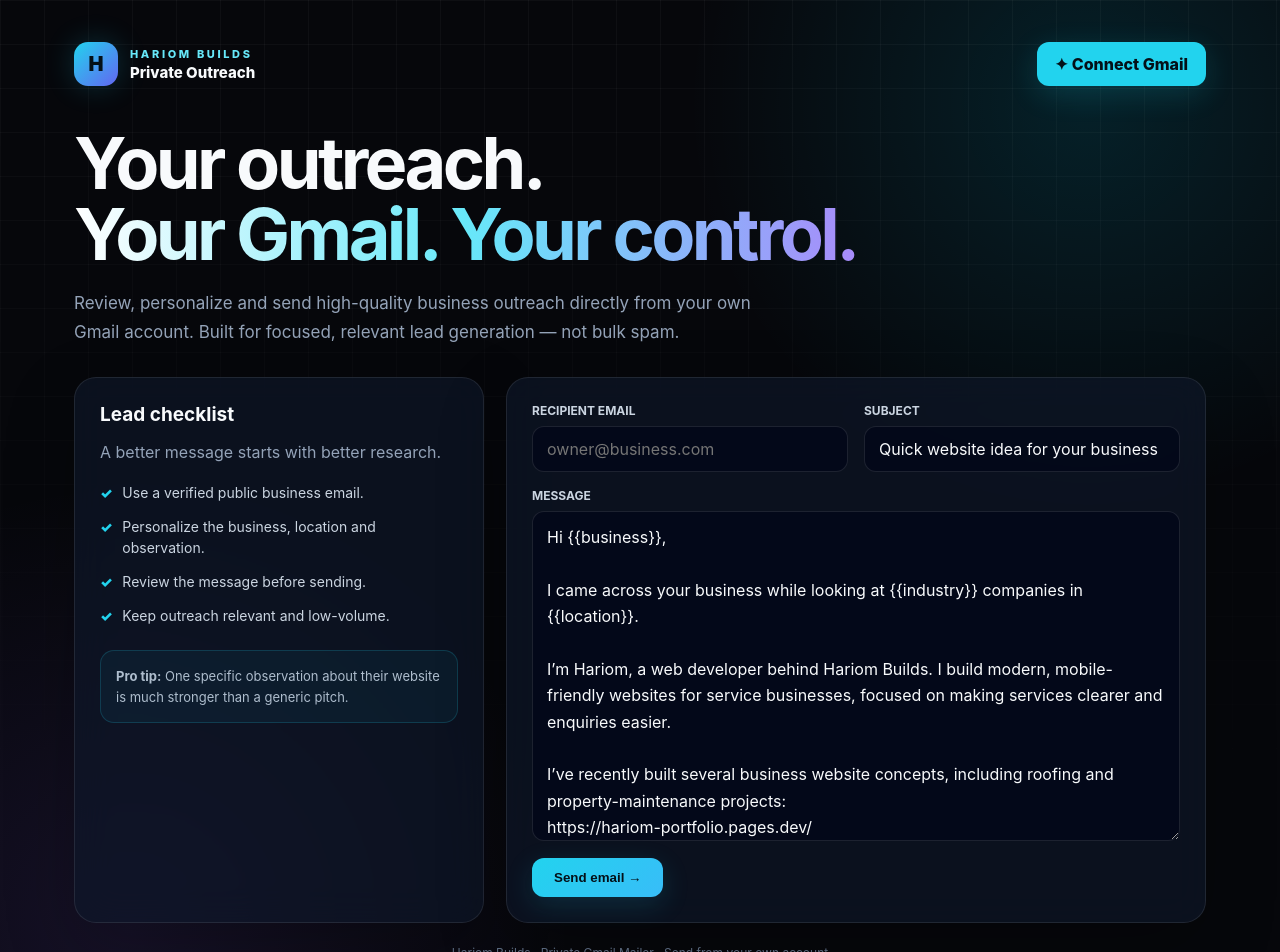
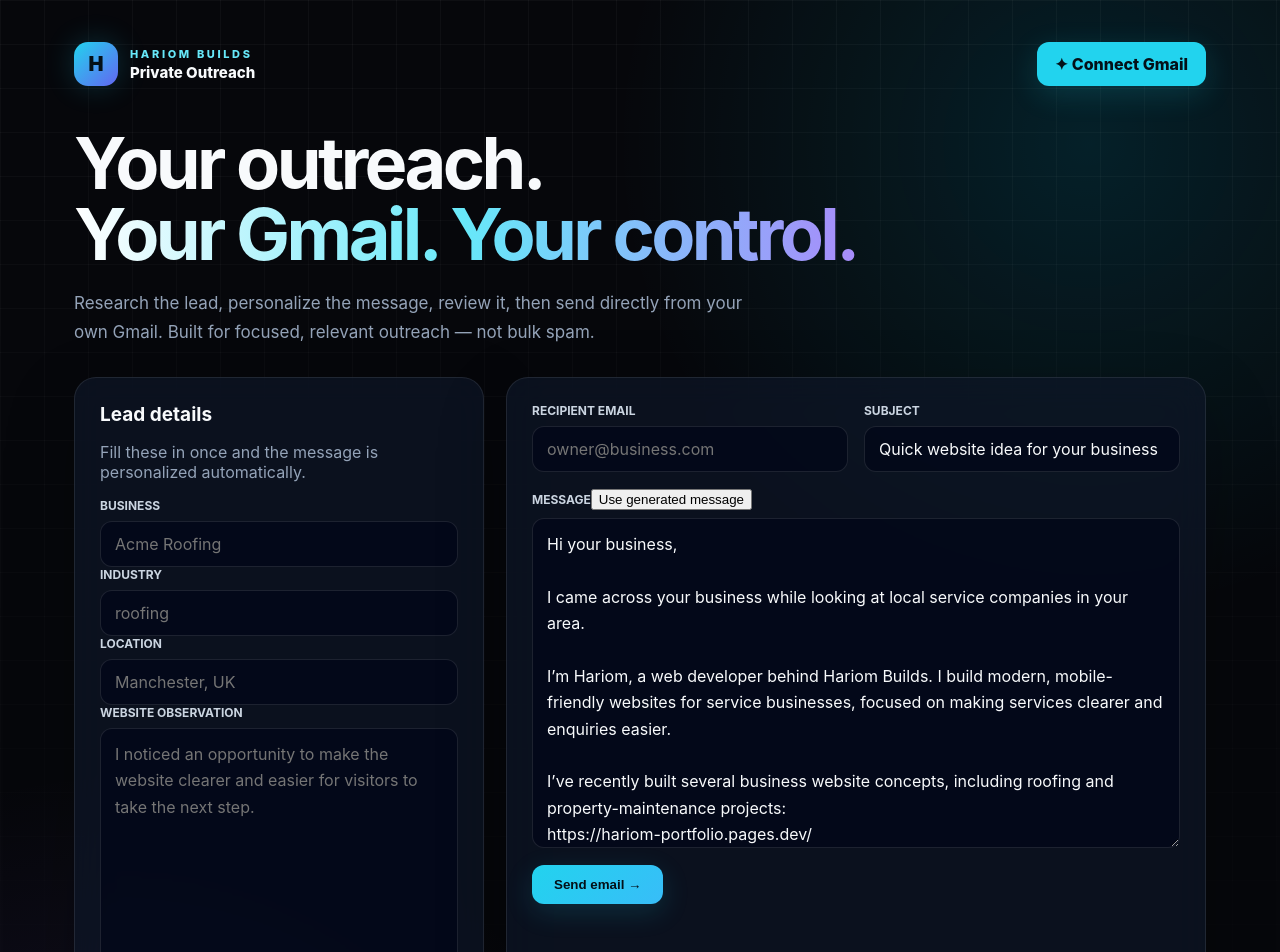
Before and after one commit to pateljiop/hariom-mailer, a Next.js app: page / in a window 1280 px wide. Shown: the top 952 px of the page. Built offline with nearby package versions, Linux system fonts and the light colour scheme.

Commit message:
fix: personalize outreach before sending

```diff
--- a/src/app/page.tsx
+++ b/src/app/page.tsx
@@ -1,17 +1,25 @@
 'use client';
 
-import { useState } from 'react';
+import { useMemo, useState } from 'react';
 
-const template = `Hi {{business}},
+const DEFAULT_OBSERVATION = 'I noticed an opportunity to make the website clearer and easier for visitors to take the next step.';
 
-I came across your business while looking at {{industry}} companies in {{location}}.
+function buildMessage(business: string, industry: string, location: string, observation: string) {
+  const safeBusiness = business.trim() || 'your business';
+  const safeIndustry = industry.trim() || 'local service';
+  const safeLocation = location.trim() || 'your area';
+  const safeObservation = observation.trim() || DEFAULT_OBSERVATION;
+
+  return `Hi ${safeBusiness},
+
+I came across your business while looking at ${safeIndustry} companies in ${safeLocation}.
 
 I’m Hariom, a web developer behind Hariom Builds. I build modern, mobile-friendly websites for service businesses, focused on making services clearer and enquiries easier.
 
 I’ve recently built several business website concepts, including roofing and property-maintenance projects:
 https://hariom-portfolio.pages.dev/
 
-I noticed {{observation}}
+I noticed ${safeObservation}
 
 If improving your website is something you’re considering, I’d be happy to send over 2–3 specific ideas for your site.
 
@@ -21,21 +29,43 @@
 Hariom
 Hariom Builds
 Web Developer`;
+}
 
 export default function HomePage() {
   const [to, setTo] = useState('');
+  const [business, setBusiness] = useState('');
+  const [industry, setIndustry] = useState('');
+  const [location, setLocation] = useState('');
+  const [observation, setObservation] = useState('');
   const [subject, setSubject] = useState('Quick website idea for your business');
-  const [text, setText] = useState(template);
+  const [manualMessage, setManualMessage] = useState('');
   const [status, setStatus] = useState('');
 
+  const generatedMessage = useMemo(
+    () => buildMessage(business, industry, location, observation),
+    [business, industry, location, observation],
+  );
+
+  const text = manualMessage || generatedMessage;
+
+  function useGeneratedMessage() {
+    setManualMessage('');
+    setStatus('✓ Personalized message refreshed.');
+  }
+
   async function send() {
-    if (!to) return setStatus('⚠ Add a recipient email first.');
+    if (!to.trim()) return setStatus('⚠ Add a recipient email first.');
+    if (!business.trim()) return setStatus('⚠ Add the business name first.');
+    if (text.includes('{{') || text.includes('}}')) {
+      return setStatus('⚠ Remove unresolved {{placeholders}} before sending.');
+    }
+
     setStatus('Sending…');
     try {
       const response = await fetch('/api/mailer/send', {
         method: 'POST',
         headers: { 'Content-Type': 'application/json' },
-        body: JSON.stringify({ to, subject, text }),
+        body: JSON.stringify({ to: to.trim(), subject: subject.trim(), text }),
       });
       const data = await response.json();
       setStatus(response.ok ? '✓ Sent successfully' : `⚠ ${data.error || 'Send failed'}`);
@@ -60,20 +90,41 @@
 
         <section className="hero">
           <h1>Your outreach.<br /><span>Your Gmail. Your control.</span></h1>
-          <p>Review, personalize and send high-quality business outreach directly from your own Gmail account. Built for focused, relevant lead generation — not bulk spam.</p>
+          <p>Research the lead, personalize the message, review it, then send directly from your own Gmail. Built for focused, relevant outreach — not bulk spam.</p>
         </section>
 
         <div className="grid">
           <aside className="card">
-            <h2>Lead checklist</h2>
-            <p className="muted">A better message starts with better research.</p>
+            <h2>Lead details</h2>
+            <p className="muted">Fill these in once and the message is personalized automatically.</p>
+
+            <div className="mini-fields">
+              <div className="field">
+                <label htmlFor="business">BUSINESS</label>
+                <input id="business" value={business} onChange={e => setBusiness(e.target.value)} placeholder="Acme Roofing" />
+              </div>
+              <div className="field">
+                <label htmlFor="industry">INDUSTRY</label>
+                <input id="industry" value={industry} onChange={e => setIndustry(e.target.value)} placeholder="roofing" />
+              </div>
+              <div className="field">
+                <label htmlFor="location">LOCATION</label>
+                <input id="location" value={location} onChange={e => setLocation(e.target.value)} placeholder="Manchester, UK" />
+              </div>
+              <div className="field">
+                <label htmlFor="observation">WEBSITE OBSERVATION</label>
+                <textarea id="observation" className="observation" value={observation} onChange={e => setObservation(e.target.value)} placeholder={DEFAULT_OBSERVATION} />
+              </div>
+            </div>
+
             <ul className="checklist">
               <li><span className="check">✓</span><span>Use a verified public business email.</span></li>
-              <li><span className="check">✓</span><span>Personalize the business, location and observation.</span></li>
-              <li><span className="check">✓</span><span>Review the message before sending.</span></li>
+              <li><span className="check">✓</span><span>Mention one genuine website observation.</span></li>
+              <li><span className="check">✓</span><span>Review the final message before sending.</span></li>
               <li><span className="check">✓</span><span>Keep outreach relevant and low-volume.</span></li>
             </ul>
-            <div className="tip"><strong>Pro tip:</strong> One specific observation about their website is much stronger than a generic pitch.</div>
+
+            <div className="tip"><strong>Pro tip:</strong> A specific observation is stronger than a generic pitch.</div>
           </aside>
 
           <section className="card">
@@ -87,8 +138,12 @@
                 <input id="subject" value={subject} onChange={e => setSubject(e.target.value)} />
               </div>
               <div className="field full">
-                <label htmlFor="message">MESSAGE</label>
-                <textarea id="message" value={text} onChange={e => setText(e.target.value)} />
+                <div className="message-heading">
+                  <label htmlFor="message">MESSAGE</label>
+                  <button type="button" className="refresh" onClick={useGeneratedMessage}>Use generated message</button>
+                </div>
+                <textarea id="message" value={text} onChange={e => setManualMessage(e.target.value)} />
+                {text.includes('{{') || text.includes('}}') ? <p className="warning">Unresolved placeholder detected. Review before sending.</p> : null}
               </div>
             </div>
             <div className="actions">
```
